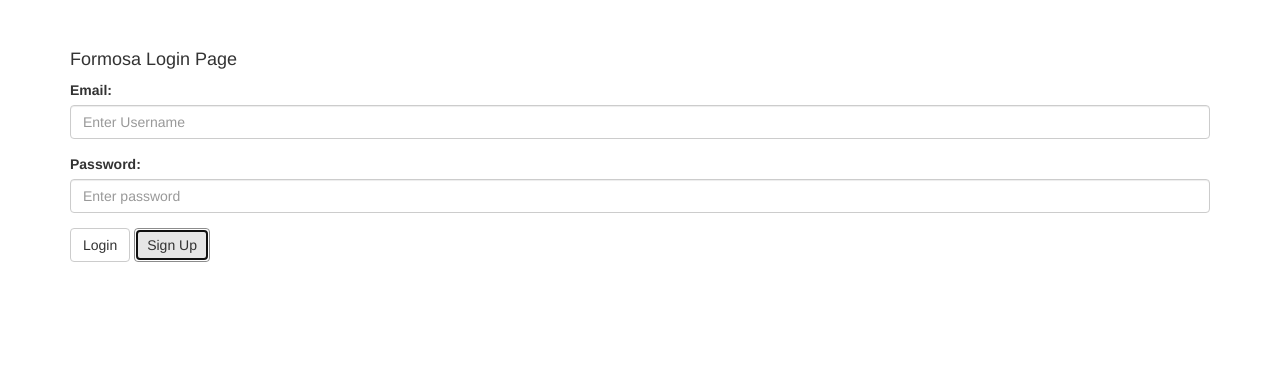
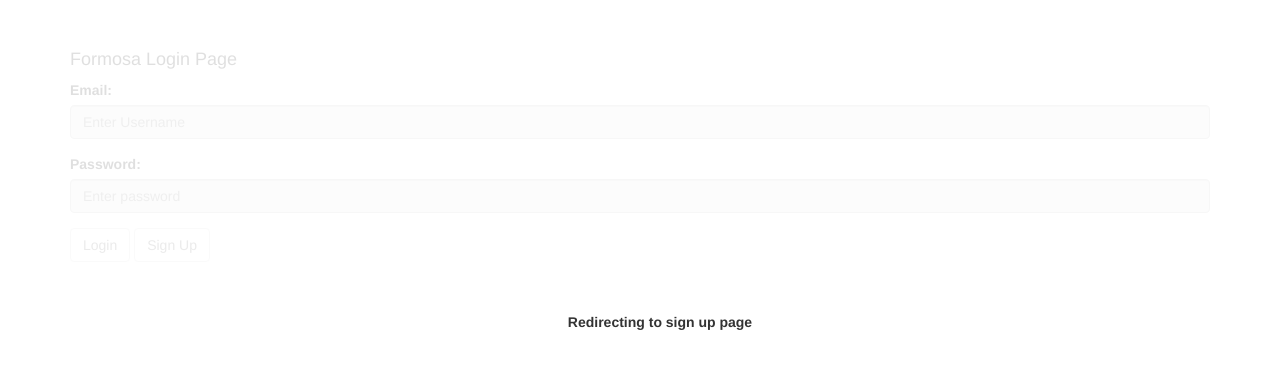
Before and after one commit to shireeshkasam/login, a plain HTML site: page index.html in a window 1280 px wide. Both pictures are taken after a click on the button "Sign Up". Drawn offline with nearby package versions, Linux system fonts and the light colour scheme.

Commit message:
Update index.html

```diff
--- a/index.html
+++ b/index.html
@@ -46,19 +46,32 @@
                 }
             })
         })
-
      $(function () {
             $("#signup").click(function () {
                     window.parent.postMessage(JSON.stringify({
-                        event_code: 'ym-client-event-signup', data: JSON.stringify({
+                        event_code: 'ym-client-event', data: JSON.stringify({
                             event: {
                                 code: "auth",
                                 data: {
-                                    login: "signup"
+
+                                    signup: "signup"
                                 }
                             }
                         })
                     }), '*');
+
+
+                    $('#custom :input').attr('disabled', 'disabled');
+                    $('#custom').fadeTo("slow", 0.15, function () {
+                        $(this).find(':input').attr('disabled', 'disabled');
+                        $(this).find('label').css('cursor', 'default');
+                        $('#add').append('Redirecting to sign up page');
+                    });
+
+            })
+        })
+
+
     </script>
 
 </head>
```
